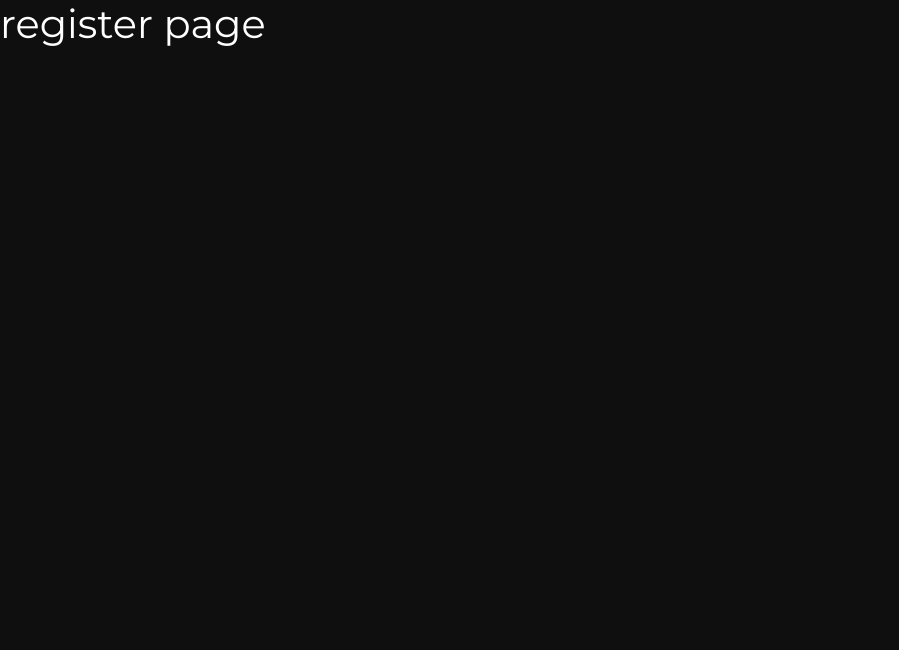
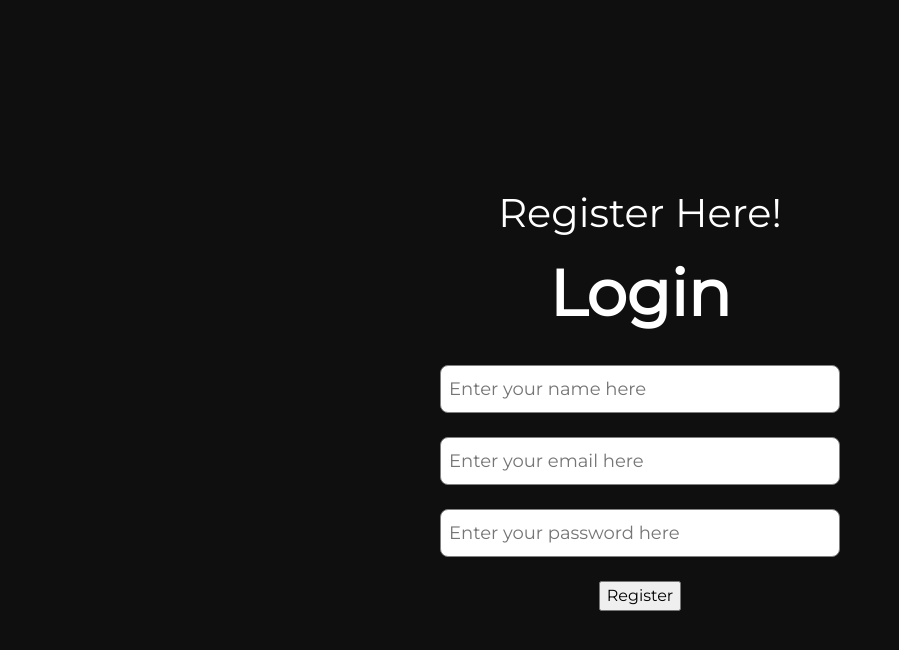
Before and after one commit to NaChIkEt-pen/VideoUploadAndViewPlatform, a React (Vite) app in the folder Frontend/: page /register in a window 1280 px wide. Shown: the top 650 px of the page, without its empty margins (0-899 px from the left). Built offline with nearby package versions, Linux system fonts and the light colour scheme.

Commit message:
Backend: Add: App post for registration Frontend: Add: Added registration page

```diff
--- a/Frontend/src/Pages/UserLogin.jsx
+++ b/Frontend/src/Pages/UserLogin.jsx
@@ -27,6 +27,7 @@ export default function UserLogin() {
       if (element.userName == email && element.password == password) {
         // console.log(isAuth);
         setIsAuth(true);
+        window.open("/account", "_blank");
         //console.log(isAuth);
       } else if (element.userName == email && element.password != password) {
         setIsAuth(false);
--- a/Frontend/src/Pages/UserRegister.jsx
+++ b/Frontend/src/Pages/UserRegister.jsx
@@ -1,9 +1,79 @@
-import React from "react";
+import React, { useState } from "react";
+import "../CSS/UserRegister/UserRegister.css";
+
+//import global
+import { userAuthAtom } from "../GlobalVars";
+import { useAtom } from "jotai/react";
 
 export default function UserRegister() {
+  const [email, setEmail] = useState("");
+  const [password, setPassword] = useState("");
+  const [name, setName] = useState("");
+  const [isAuth, setIsAuth] = useAtom(userAuthAtom);
+  const onRegisterButtonClick = () => {
+    if (email != null && name != null && password != null) {
+      fetch(`http://localhost:3000/insert/userlogindata`, {
+        method: "POST",
+        headers: {
+          "Content-Type": "application/json",
+        },
+        body: JSON.stringify({
+          name: name,
+          email: email,
+          password: password,
+        }),
+      });
+    }
+  };
+  if (!isAuth) {
+  }
   return (
     <>
-      <h1>register page</h1>
+      <div className={"mainContainer"}>
+        <h1>Register Here!</h1>
+        <div className={"titleContainer"}>
+          <div>Login</div>
+        </div>
+        <br />
+        <div className={"inputContainer"}>
+          <input
+            value={name}
+            placeholder="Enter your name here"
+            onChange={(ev) => setName(ev.target.value)}
+            className={"inputBox"}
+            required
+          />
+        </div>
+        <br />
+        <div className={"inputContainer"}>
+          <input
+            value={email}
+            placeholder="Enter your email here"
+            onChange={(ev) => setEmail(ev.target.value)}
+            className={"inputBox"}
+            required
+          />
+        </div>
+        <br />
+        <div className={"inputContainer"}>
+          <input
+            value={password}
+            placeholder="Enter your password here"
+            onChange={(ev) => setPassword(ev.target.value)}
+            className={"inputBox"}
+            required
+          />
+        </div>
+        <br />
+        <div className={"inputContainer buttonDiv"}>
+          <input
+            className={"inputButton"}
+            type="button"
+            onClick={onRegisterButtonClick}
+            value={"Register"}
+          />
+        </div>
+      </div>
     </>
   );
 }
```
Also changed, not shown: Frontend/src/CSS/UserRegister/UserRegister.css (added), 2 other files (tests, documents, lock files or other folders).
